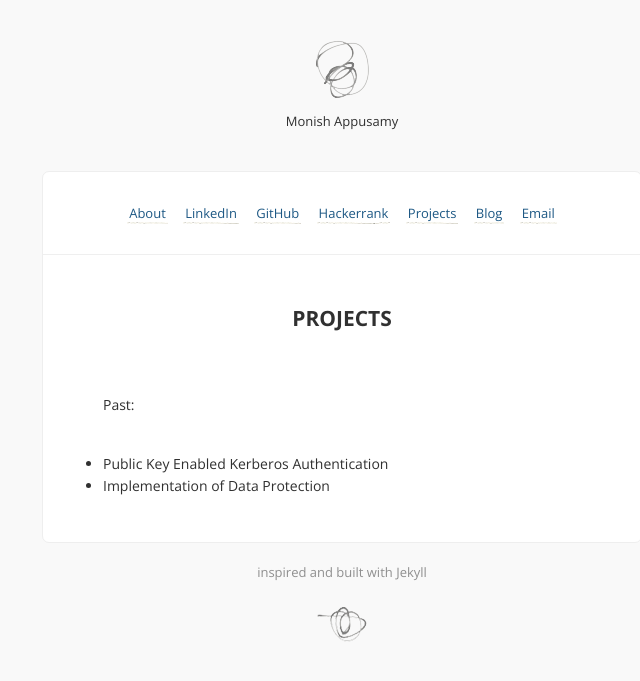
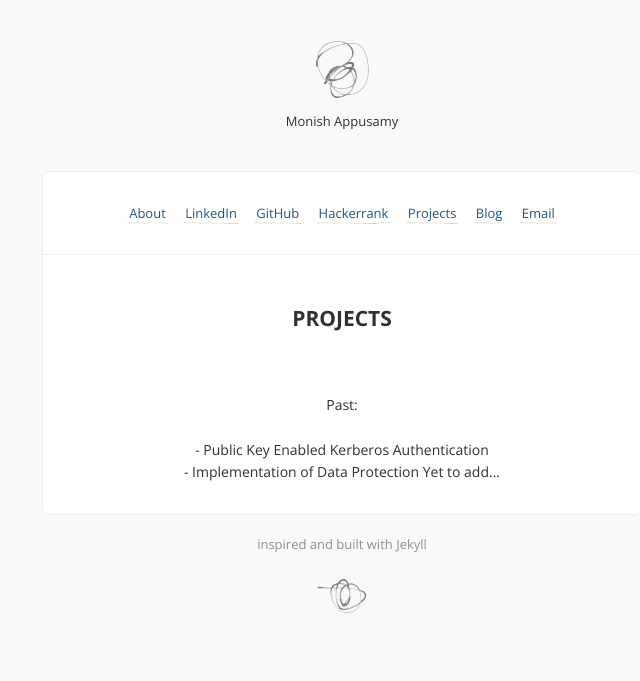
Before and after one commit to monishappusamy/monishappusamy.github.io, a Jekyll site: the page built from projects.md, in a window 1280 px wide. Shown: the top 681 px of the page, without its empty margins (298-938 px from the left). Built offline with Jekyll 4.4.1, drawn with Linux system fonts in a browser that asks for light colours; Markdown is read by kramdown in place of the engine named in the settings; comment, search, counter and statistics services are not loaded.

Commit message:
Update projects.md

```diff
--- a/projects.md
+++ b/projects.md
@@ -2,8 +2,13 @@
 layout: page
 title: projects
 ---
-
+<center>
 Past: <br><br>
 
 - Public Key Enabled Kerberos Authentication<br>
 - Implementation of Data Protection
+
+
+Yet to add...
+
+</center>
```
